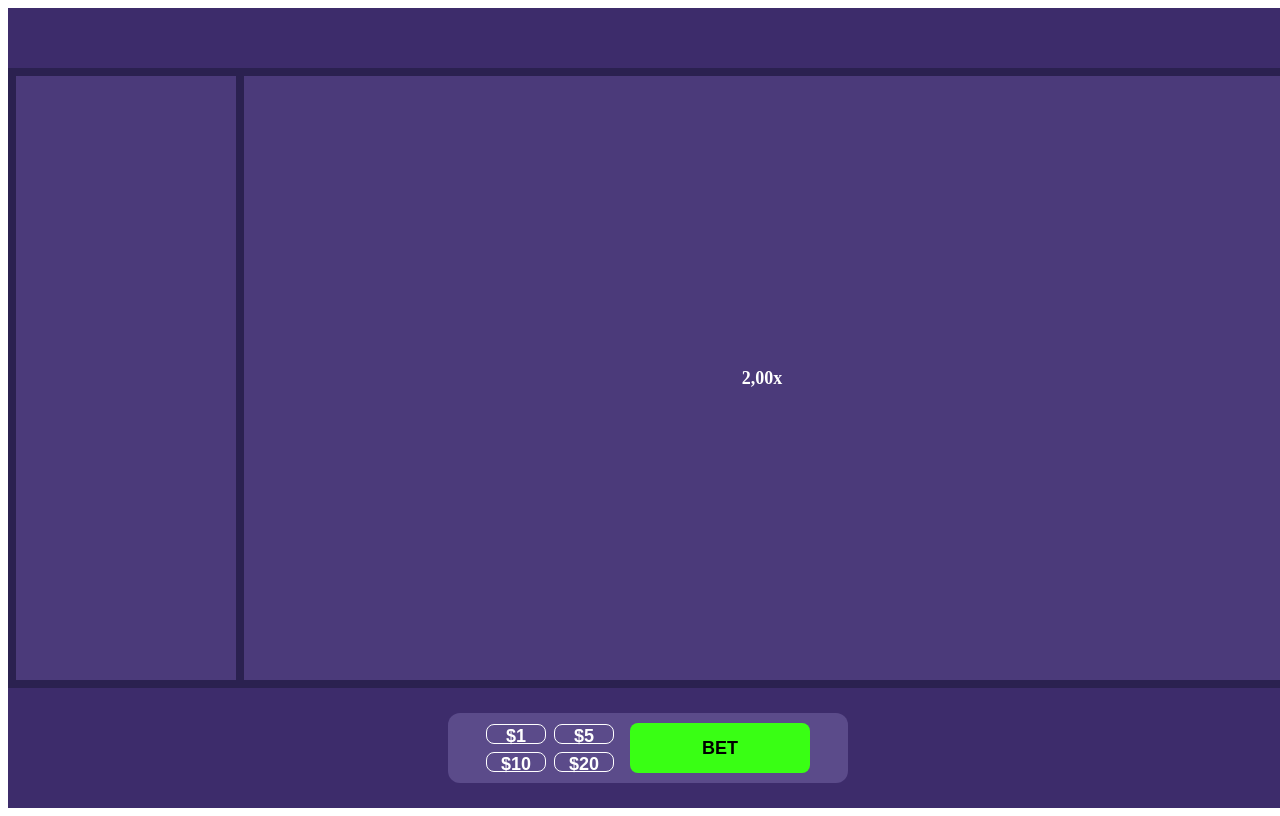
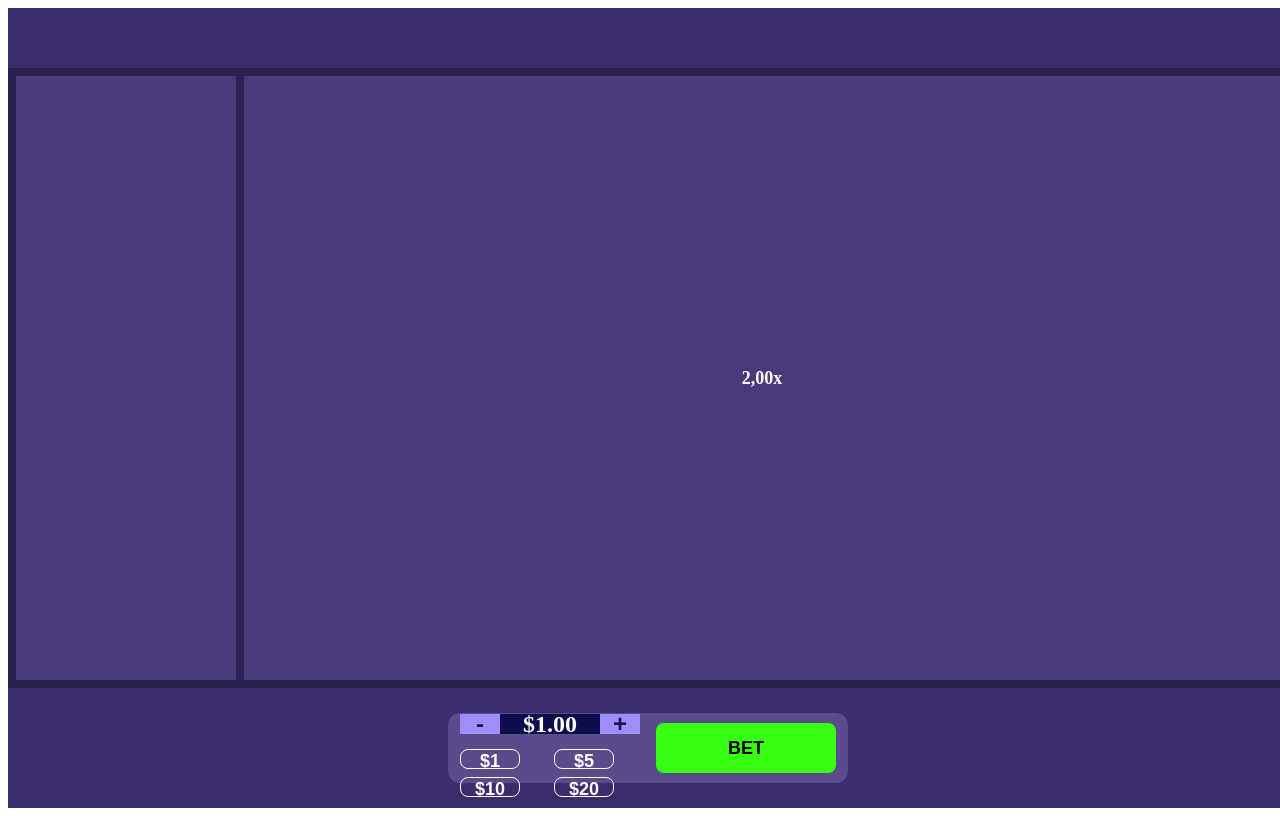
Before and after one commit to danielpnegamedev/frontend-challenge, a React (Vite) app: page / in a window 1280 px wide. Built offline with nearby package versions, Linux system fonts and the light colour scheme.

Commit message:
Betting Control Panel

```diff
--- a/src/components/Layout.tsx
+++ b/src/components/Layout.tsx
@@ -115,11 +115,59 @@ const BetValueBtn = styled.button`
   &:hover {
     background: white;
     color: black;
-  }
-`;
+  }`;
 
 
 
+
+const AmountSelector = styled.div`
+  display: flex;
+  align-items: center;
+  height: 50px;
+  overflow: hidden;
+  border-radius: 8px;
+`;
+
+const AmountBtn = styled.button`
+  width: 40px;
+  height: 40%;
+
+  display: flex;
+  align-items: center;
+  justify-content: center;
+
+  border: none;
+  background: #9f8cff;
+  color: #1f1447;
+
+  font-size: 24px;
+  font-weight: bold;
+
+  cursor: pointer;
+
+  padding: 0;
+  line-height: 1;
+`;
+
+const AmountValue = styled.div`
+height: 40%;
+width: 100px;
+
+  display: flex;
+  align-items: center;
+  justify-content: center;
+
+  background: #0d0f4d;
+  color: white;
+
+  font-size: 24px;
+  font-weight: bold;
+`;
+const LeftControls = styled.div`
+  display: flex;
+  flex-direction: column;
+
+`;
 
 export function Layout() {
   return (
@@ -136,12 +184,22 @@ export function Layout() {
 
       <BottomPanel>
         <BetControls >
-           <BetValuesGrid>
-              <BetValueBtn> $1 </BetValueBtn>
-              <BetValueBtn> $5 </BetValueBtn>
-              <BetValueBtn> $10 </BetValueBtn>
-              <BetValueBtn> $20 </BetValueBtn>
-  </BetValuesGrid>
+           <LeftControls>
+    <AmountSelector>
+      <AmountBtn>-</AmountBtn>
+      <AmountValue>$1.00</AmountValue>
+      <AmountBtn>+</AmountBtn>
+    </AmountSelector>
+
+    <BetValuesGrid>
+      <BetValueBtn>$1</BetValueBtn>
+      <BetValueBtn>$5</BetValueBtn>
+      <BetValueBtn>$10</BetValueBtn>
+      <BetValueBtn>$20</BetValueBtn>
+    </BetValuesGrid>
+  </LeftControls>
+
+
             <PlaceBetBtn> BET </PlaceBetBtn>
          </BetControls>
       </BottomPanel>
```
